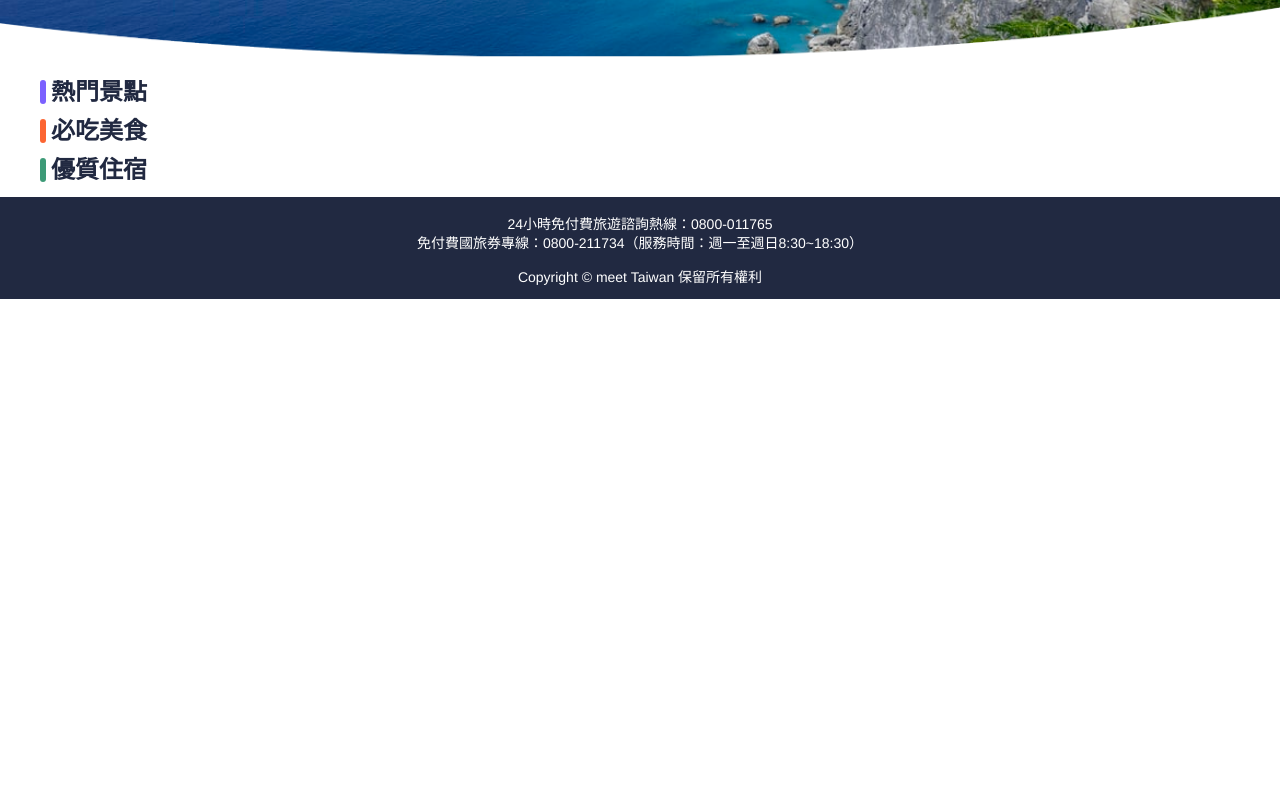
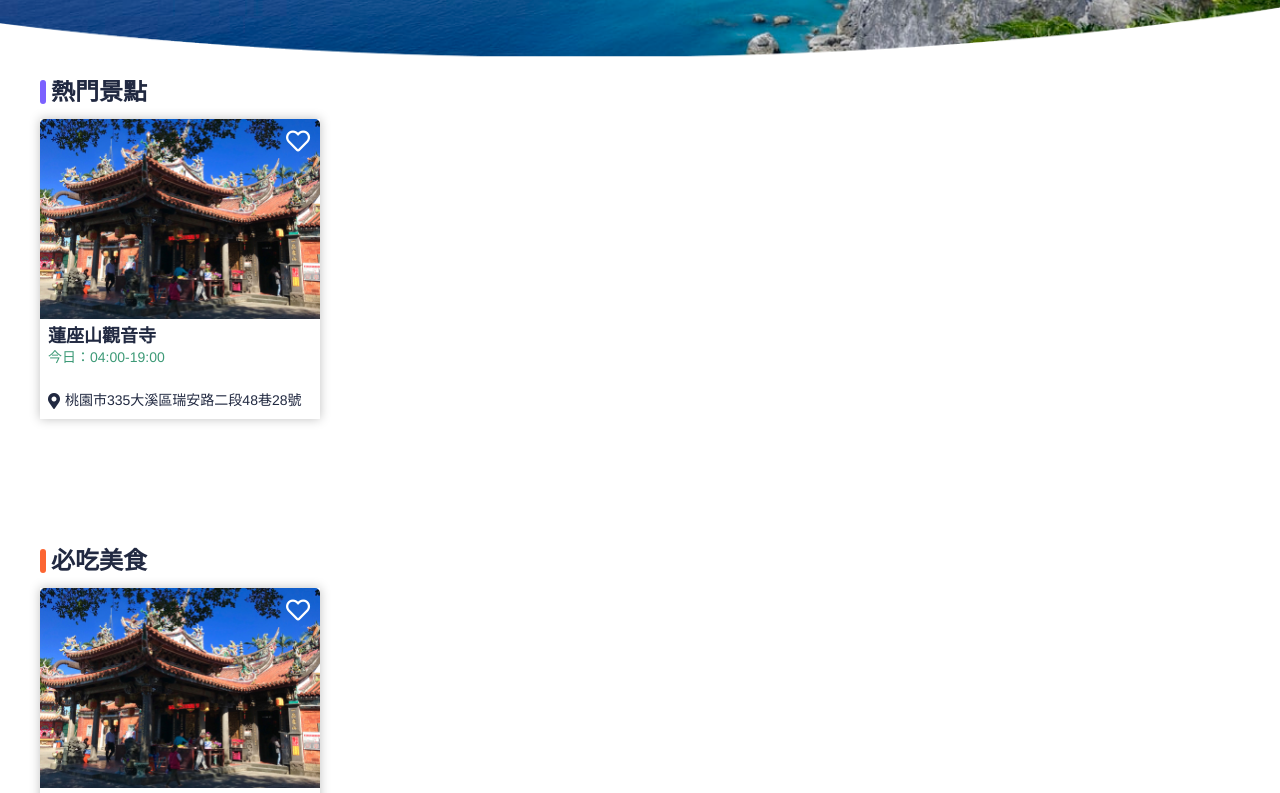
Before and after one commit to sihyun-user/TheF2E_w1, a Vue app: page /search in a window 1280 px wide. Shown: the part 580-1373 px from the top of the page. Before the commit the page ends 879 px from the top, so only its background shows below. Built offline with nearby package versions, Linux system fonts and the light colour scheme.

Commit message:
update search page

```diff
--- a/src/assets/scss/components/_fitting.scss
+++ b/src/assets/scss/components/_fitting.scss
@@ -9,3 +9,73 @@
     border-radius: 10px;
   }
 }
+
+.card {
+  width: 280px;
+  height: 300px;
+  border-radius: 5px;
+  background-color: $color-white;
+  overflow: hidden;
+  cursor: pointer;
+  position: relative;
+
+  &:hover > &__pic img {
+    transform:scale(1.2);
+  }
+
+  &__pic {
+    overflow: hidden;
+
+    & img {
+      height: 200px;
+      display: block;
+      transition: all 1s ease-out;
+    }
+  }
+
+  &__heart {
+    position: absolute;
+    right: 10px;
+    top: 10px;
+
+    & i {
+      font-size: 24px;
+      color: $color-white;
+    }
+  }
+
+  &__content {
+    height: 100px;
+    padding: 8px 8px 10px;
+    display: flex;
+    flex-direction: column;
+    justify-content: space-between;
+  }
+
+  &__title {
+    & h2 {
+      font-size: 18px;
+      font-weight: $bold;
+      margin-bottom: 4px;
+    }
+
+    & > span {
+      font-size: 14px;
+      font-weight: $regular;
+      color: $color-green;
+    }
+  }
+
+  &__address {
+    display: flex;
+
+    & i {
+      margin-right: 5px;
+    }
+
+    & p {
+      font-size: 14px;
+      font-weight: $regular;
+    }
+  }
+}
--- a/src/assets/scss/pages/_search.scss
+++ b/src/assets/scss/pages/_search.scss
@@ -69,7 +69,12 @@
     max-width: 1200px;
     width: 100%;
     margin: 0 auto;
-    // border: 1px solid red;
+    margin-bottom: 200px;
+
+    &__wrap {
+      margin-bottom: 100px;
+    }
+
     &__title {
       font-size: 24px;
       font-weight: $bold;
@@ -96,5 +101,20 @@
         background-color: $color-green;
       }
     }
+
+    &__cards {
+      display: flex;
+      justify-content: space-between;
+      flex-wrap: wrap;
+
+      & li {
+        box-shadow: 0px 0px 10px rgba(0, 0, 0, 0.25);
+        margin-bottom: 30px;
+
+        &:hover {
+          box-shadow: 0px 0px 10px rgba(210, 61, 255, 0.5);
+        }
+      }
+    }
   }
 }
--- /dev/null
+++ b/src/components/UI/BaseCard.vue
@@ -0,0 +1,20 @@
+<template>
+  <div class="card">
+    <div class="card__pic">
+      <img src="@/assets/img/card.jpg" alt="card">
+    </div>
+    <div class="card__heart">
+      <i class="far fa-heart"></i>
+    </div>
+    <div class="card__content">
+      <div class="card__title">
+        <h2>蓮座山觀音寺</h2>
+        <span>今日：04:00-19:00</span>
+      </div>
+      <div class="card__address">
+        <i class="fas fa-map-marker-alt"></i>
+        <p>桃園市335大溪區瑞安路二段48巷28號</p>
+      </div>
+    </div>
+  </div>
+</template>
--- a/src/components/UI/BaseSearch.vue
+++ /dev/null
@@ -1,20 +0,0 @@
-<template>
-  <div class="inputSearch">
-    <input type="search" @input="search" :value="searchTerm" placeholder="請輸入關鍵字" />
-  </div>
-</template>
-
-<script>
-export default {
-  props: ['searchTerm'],
-  emits: ['search'],
-  setup(_,context) {
-
-    function search(event) {
-      context.emit('search', event.target.value);
-    }
-
-    return { search }
-  }
-};
-</script>
--- a/src/pages/Attractions.vue
+++ b/src/pages/Attractions.vue
@@ -1,7 +1,7 @@
 <template>
   <section class="scene">
     <div class="banner">
-      <img src="../assets/img/scene.jpg" alt="banner">
+      <img src="@/assets/img/scene.jpg" alt="banner">
       <h1>必遊景點</h1>
     </div>
   </section>
--- a/src/pages/Home.vue
+++ b/src/pages/Home.vue
@@ -1,24 +1,24 @@
 <template>
   <section class="home">
-    <img class="banner" src="../assets/img/banner.jpg" alt="banner">
+    <img class="banner" src="@/assets/img/banner.jpg" alt="banner">
     <h1>帶您探索台灣之美</h1>
     <div class="main">
       <router-link to="/scene">
         <div class="main__wrap">
           <h2 class="main__title main__title--1">必遊景點</h2>
-          <img src="../assets/img/scene.jpg" alt="scene">
+          <img src="@/assets/img/scene.jpg" alt="scene">
         </div>
       </router-link>
       <router-link to="/home">
         <div class="main__wrap">
           <h2 class="main__title main__title--2">特色美食</h2>
-          <img src="../assets/img/food.jpg" alt="food">
+          <img src="@/assets/img/food.jpg" alt="food">
         </div>
       </router-link>
       <router-link to="/home">
         <div class="main__wrap">
           <h2 class="main__title main__title--3">住宿特搜</h2>
-          <img src="../assets/img/room.jpg" alt="room">
+          <img src="@/assets/img/room.jpg" alt="room">
         </div>
       </router-link>
     </div>
--- a/src/pages/Search.vue
+++ b/src/pages/Search.vue
@@ -1,41 +1,58 @@
 <template>
   <section class="search">
     <div class="banner">
-      <img src="../assets/img/scene.jpg" alt="banner">
-      <img class="banner__mask" src="../assets/img/bannerMask.png" alt="banner">
+      <img src="@/assets/img/scene.jpg" alt="banner">
+      <img class="banner__mask" src="@/assets/img/bannerMask.png" alt="banner">
       <h1>搜尋台灣</h1>
 
       <form class="form">
-        <base-search></base-search>
+        <div class="inputSearch">
+          <input type="search" @input="search" :value="searchTerm" placeholder="請輸入關鍵字" />
+        </div>
         <div class="form__btn">
           <button class="btn btn--1">類別</button>
           <button class="btn btn--2">搜尋</button>
           <button class="btn btn--3">進階搜尋</button>
         </div>
       </form>
+    </div>
 
     <div class="main">
-        <div class="main__scene">
+      <div class="main__wrap">
         <h2 class="main__title main__title--1">熱門景點</h2>
+        <ul class="main__cards">
+          <li>
+            <base-card></base-card>
+          </li>
+        </ul>
       </div>
 
-        <div class="main__scene">
+      <div class="main__wrap">
         <h2 class="main__title main__title--2">必吃美食</h2>
+        <ul class="main__cards">
+          <li>
+            <base-card></base-card>
+          </li>
+        </ul>
       </div>
 
-        <div class="main__scene">
+      <div class="main__wrap">
         <h2 class="main__title main__title--3">優質住宿</h2>
-        </div>
+        <ul class="main__cards">
+          <li>
+            <base-card></base-card>
+          </li>
+        </ul>
       </div>
     </div>
   </section>
 </template>
 
 <script>
-import baseSearch from '../components/UI/BaseSearch.vue'
+import BaseCard from '../components/UI/BaseCard.vue'
 export default {
   components: {
-    baseSearch
+    BaseCard
   }
 }
 </script>
```
Also changed, not shown: src/assets/img/card.jpg (added), 8 other files (tests, documents, lock files or other folders). Lines whose indentation alone changed are shown as unchanged.
